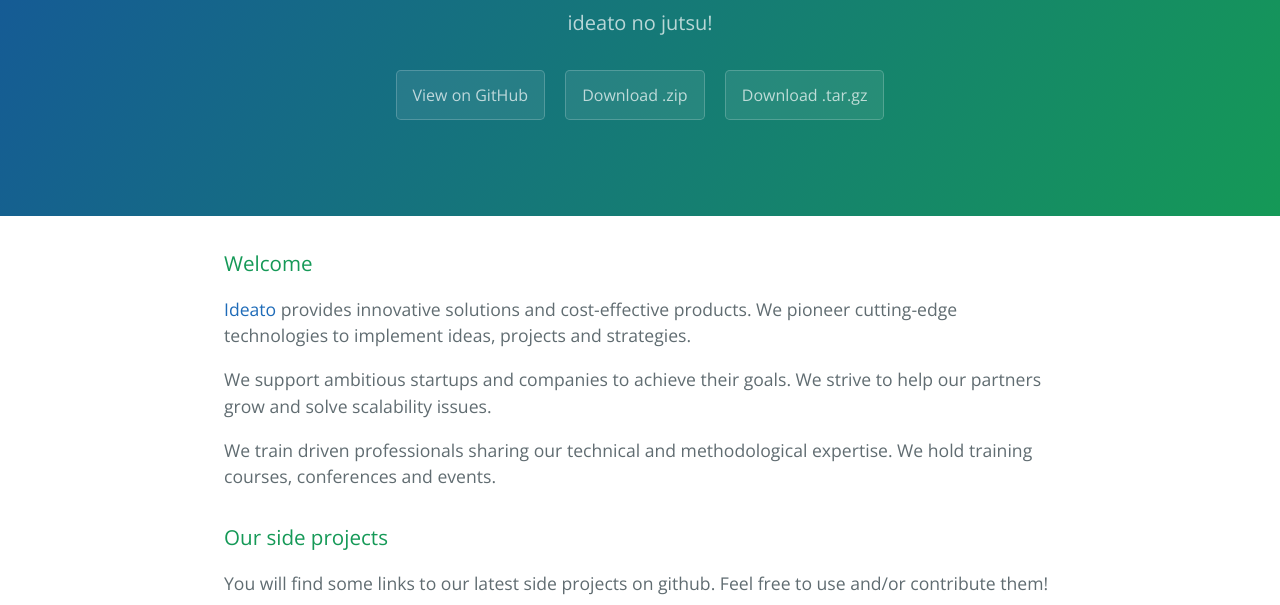
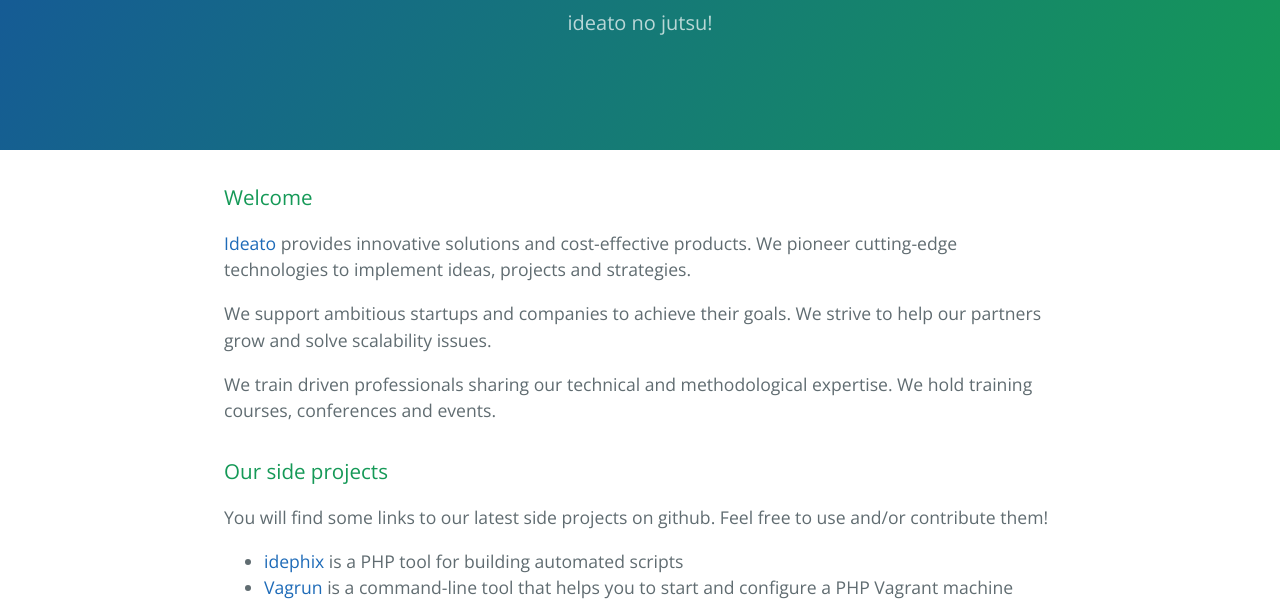
Before and after one commit to flowingis/ideato.ninja, a plain HTML site: page index.html in a window 1280 px wide. Shown: the part 167-772 px from the top of the page. Drawn offline with nearby package versions, Linux system fonts and the light colour scheme.

Commit message:
Update index.html

```diff
--- a/index.html
+++ b/index.html
@@ -13,9 +13,6 @@
     <section class="page-header">
       <h1 class="project-name">Ideato.Ninja</h1>
       <h2 class="project-tagline">ideato no jutsu! </h2>
-      <a href="https://github.com/ideatosrl/ideato.github.io" class="btn">View on GitHub</a>
-      <a href="https://github.com/ideatosrl/ideato.github.io/zipball/master" class="btn">Download .zip</a>
-      <a href="https://github.com/ideatosrl/ideato.github.io/tarball/master" class="btn">Download .tar.gz</a>
     </section>
 
     <section class="main-content">
```
